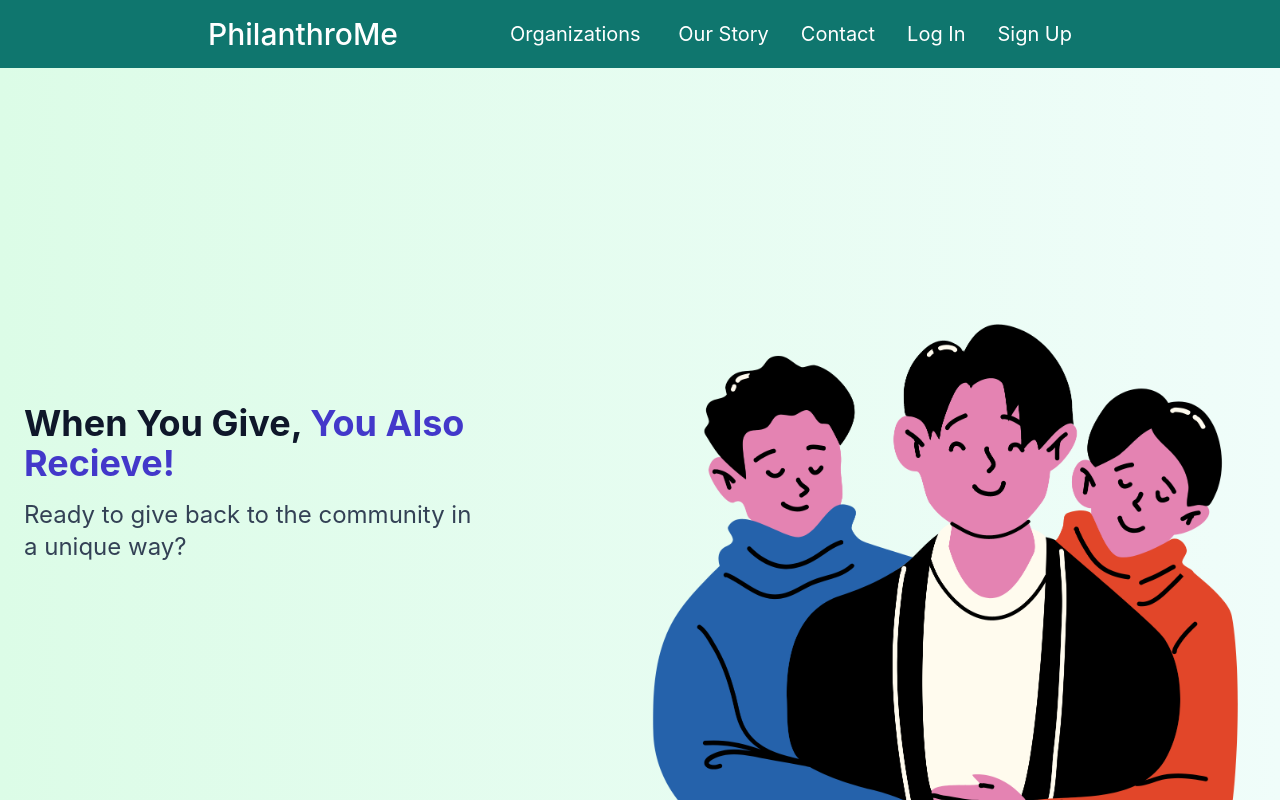
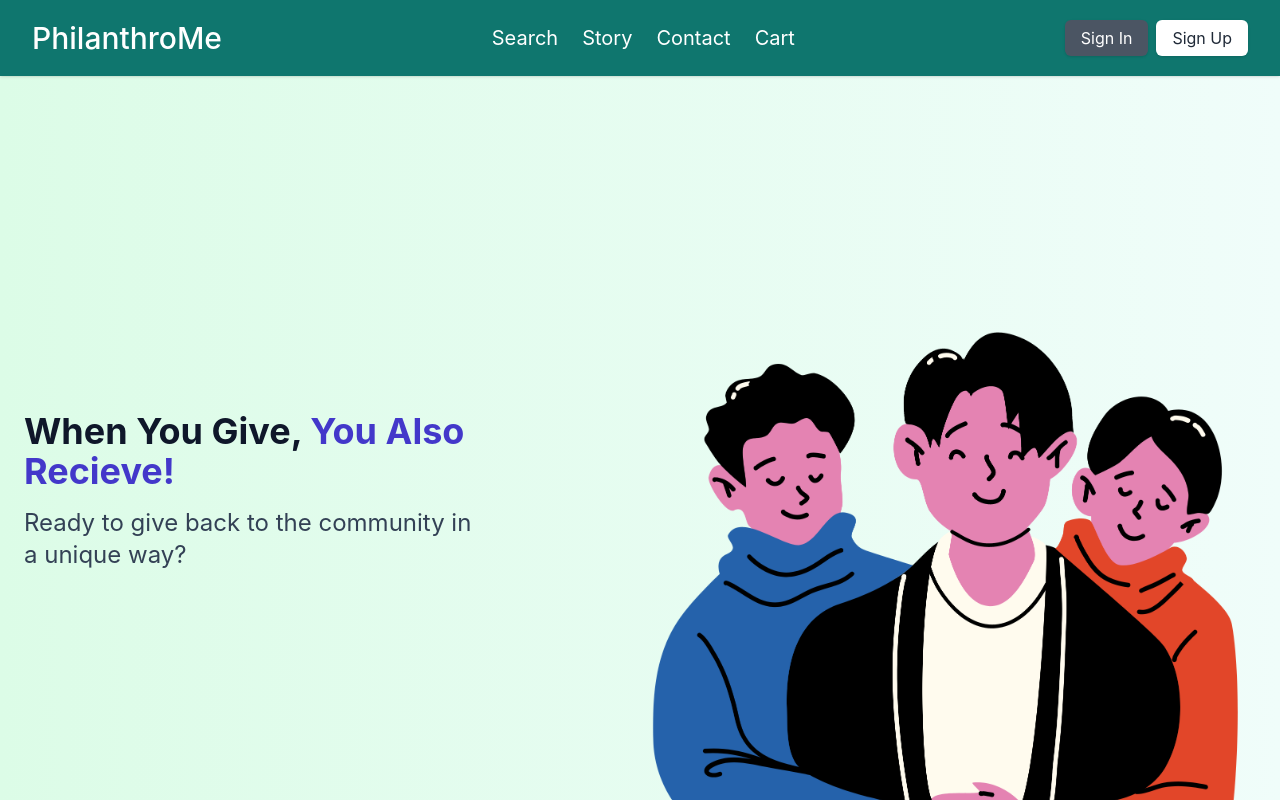
Before and after one commit to jarenella/philanthro-me, a React (Create React App) app in the folder client/: page / in a window 1280 px wide. Shown: the top 800 px of the page. Built offline with nearby package versions, Linux system fonts and the light colour scheme; no server answers.

Commit message:
Navbar- mobile responsive and hamburguer working when user has logged out as well

```diff
--- a/client/src/components/NavBar/index.js
+++ b/client/src/components/NavBar/index.js
@@ -113,33 +113,118 @@
       </div>
     </nav>
   );
-  } else {
-
-   return (
-    <header className="bg-teal-700 text-white sticky top-0 z-10">
-    <section className="max-w-4xl mx-auto p-4 flex justify-between items-center">
-              <Link className="text-3xl font-medium" to="/">
+} else {
+  return (
+    <nav className="sticky top-0 z-10 w-full bg-teal-700 text-white shadow">
+      <div className="mx-auto justify-between px-4 md:flex md:items-center md:px-8 lg:max-w-7xl">
+        <div>
+          <div className="flex items-center justify-between py-3 md:block md:py-5">
+            <a href="/">
+              <h2 className="text-3xl font-medium font-bold text-white">
                 PhilanthroMe
+              </h2>
+            </a>
+            <div className="md:hidden">
+              <button
+                className="rounded-md p-2 text-gray-700 outline-none focus:border focus:border-gray-400"
+                onClick={() => setNavbar(!navbar)}
+              >
+                {navbar ? (
+                  <svg
+                    xmlns="http://www.w3.org/2000/svg"
+                    className="h-6 w-6 text-white"
+                    viewBox="0 0 20 20"
+                    fill="currentColor"
+                  >
+                    <path
+                      fillRule="evenodd"
+                      d="M4.293 4.293a1 1 0 011.414 0L10 8.586l4.293-4.293a1 1 0 111.414 1.414L11.414 10l4.293 4.293a1 1 0 01-1.414 1.414L10 11.414l-4.293 4.293a1 1 0 01-1.414-1.414L8.586 10 4.293 5.707a1 1 0 010-1.414z"
+                      clipRule="evenodd"
+                    />
+                  </svg>
+                ) : (
+                  <svg
+                    xmlns="http://www.w3.org/2000/svg"
+                    className="h-6 w-6 text-white"
+                    fill="none"
+                    viewBox="0 0 24 24"
+                    stroke="currentColor"
+                    strokeWidth={2}
+                  >
+                    <path
+                      strokeLinecap="round"
+                      strokeLinejoin="round"
+                      d="M4 6h16M4 12h16M4 18h16"
+                    />
+                  </svg>
+                )}
+              </button>
+            </div>
+          </div>
+        </div>
+        <div>
+          <div
+            className={`mt-8 flex-1 justify-self-center pb-3 md:mt-0 md:block md:pb-0 ${
+              navbar ? "block" : "hidden"
+            }`}
+          >
+            <ul className="items-center justify-center space-y-8 text-xl md:flex md:space-x-6 md:space-y-0">
+              <li className="text-white hover:text-indigo-200">
+                <Link className="hover:opacity-90" to="/SearchOrgs">
+                  Search
+                </Link>
+              </li>
+              <li className="text-white hover:text-indigo-200">
+                <Link className="hover:opacity-90" to="/Story">
+                  {" "}
+                  Story
+                </Link>
+              </li>
+              <li className="text-white hover:text-indigo-200">
+                <Link className="hover:opacity-90" to="/Contact">
+                  Contact
+                </Link>
+              </li>
+              <li className="text-white hover:text-indigo-200">
+                <Link className="hover:opacity-90" to="/Cart">
+                  Cart
+                </Link>
+              </li>
+            </ul>
+            <div className="mt-3 space-y-2 md:inline-block md:hidden">
+              <Link
+                className="inline-block w-full rounded-md bg-gray-600 px-4 py-2 text-center text-white shadow hover:bg-gray-800"
+                to="/LogIn"
+              >
+                Log In
               </Link>
-            <div>
-                <button id="mobile-open-button"
-                className="text-3xl sm:hidden focus:outline-none"  onClick={() => setNavbar(!navbar)}>
-                	&#9776;
-
-                </button>
-                <nav className={`hidden sm:block space-x-8 text-xl ${
-                            navbar ? "block" : "hidden"}`}>
-                    <Link className="hover:opacity-90" to="/SearchOrgs"> Organizations</Link>
-                    <Link className="hover:opacity-90" to="/Story"> Our Story</Link>
-                    <Link className="hover:opacity-90" to="/Contact">Contact</Link>
-                    <Link className="hover:opacity-90" to="/LogIn">Log In</Link>
-                    <Link className="hover:opacity-90" to="/SignUp">Sign Up</Link>
-                </nav>
+              <Link
+                className="inline-block w-full rounded-md bg-white px-4 py-2 text-center text-gray-800 shadow hover:bg-gray-100"
+                to="/SignUp"
+              >
+                Sign Up
+              </Link>
             </div>
-     </section>
-    </header>
+          </div>
+        </div>
+        <div className="hidden space-x-2 lg:inline-block">
+          <Link
+            className="rounded-md bg-gray-600 px-4 py-2 text-white shadow hover:bg-gray-800"
+            to="/LogIn"
+          >
+            Sign In
+          </Link>
+          <Link
+            className="rounded-md bg-white px-4 py-2 text-gray-800 shadow hover:bg-gray-100"
+            to="/SignUp"
+          >
+            Sign Up
+          </Link>
+        </div>
+      </div>
+    </nav>
   );
-};
+}
 }
 
 export default NavBar;
```
